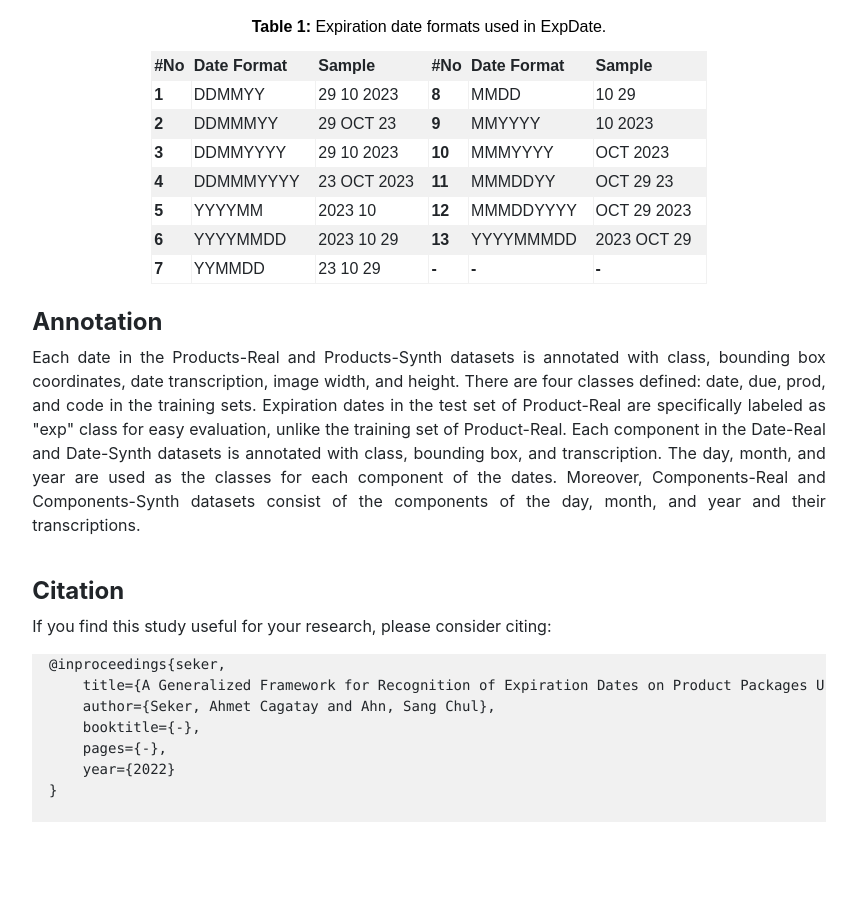
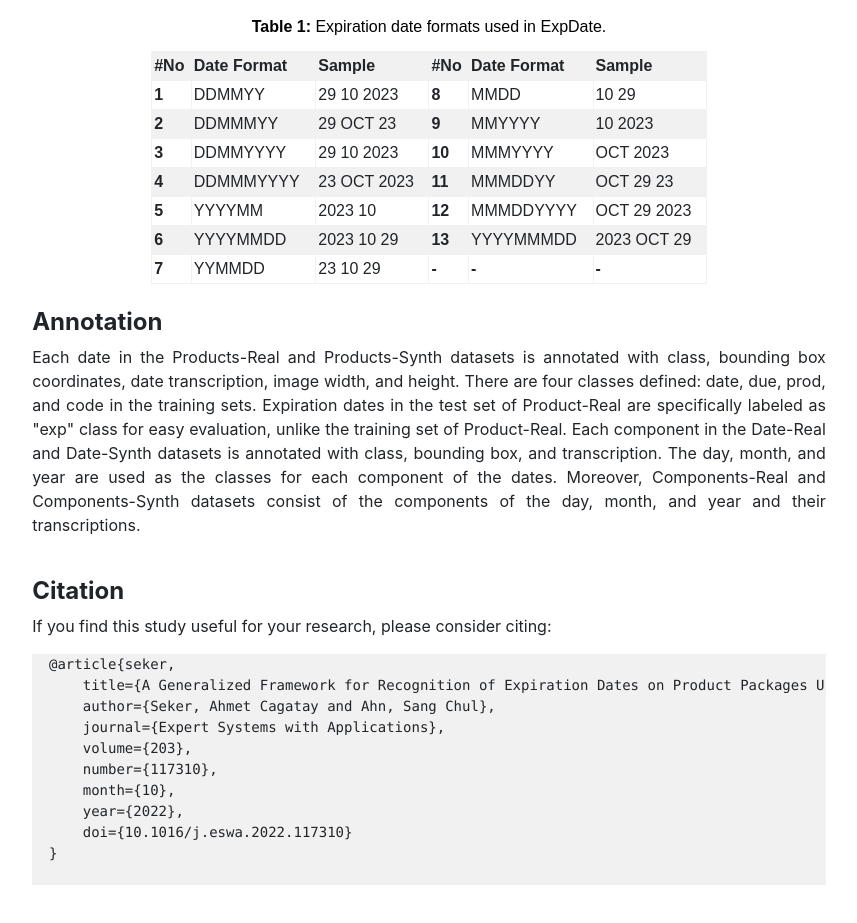
Before and after one commit to felizang/expdate, a plain HTML site: page index.html in a window 1280 px wide. Shown: the part 4718-5641 px from the top of the page, without its empty margins (211-1068 px from the left). Before the commit the page ends 5580 px from the top, so only its background shows below. Drawn offline with nearby package versions, Linux system fonts and the light colour scheme.

Commit message:
Update index.html

```diff
--- a/index.html
+++ b/index.html
@@ -406,12 +406,15 @@ cd path/to/exe
             </p>
 
             <pre>
-  @inproceedings{seker,
+  @article{seker,
       title={A Generalized Framework for Recognition of Expiration Dates on Product Packages Using Fully Convolutional Networks},
       author={Seker, Ahmet Cagatay and Ahn, Sang Chul},
-      booktitle={-},
-      pages={-},
-      year={2022}
+      journal={Expert Systems with Applications},
+      volume={203},
+      number={117310},
+      month={10},
+      year={2022},
+      doi={10.1016/j.eswa.2022.117310}
   }
             </pre>
         </div>
```
